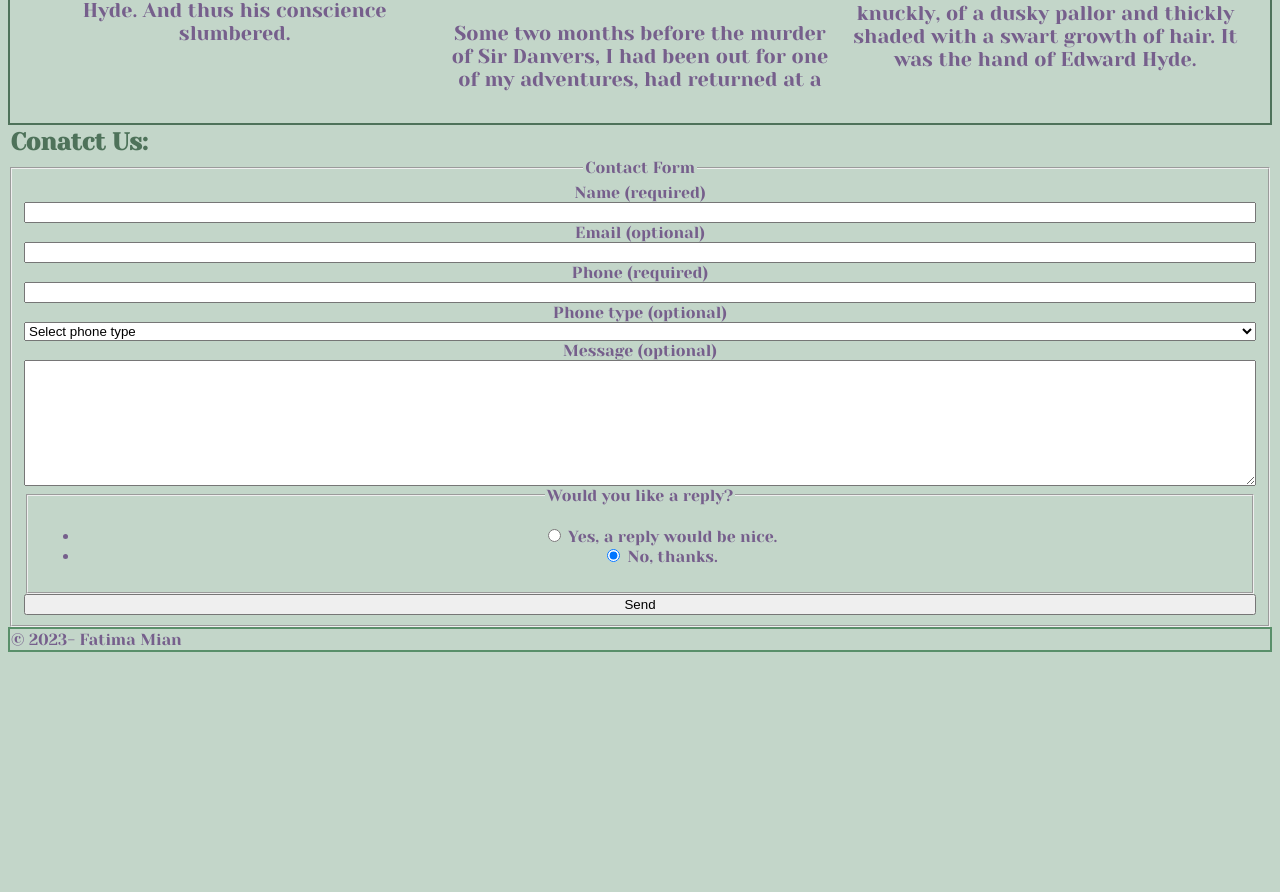
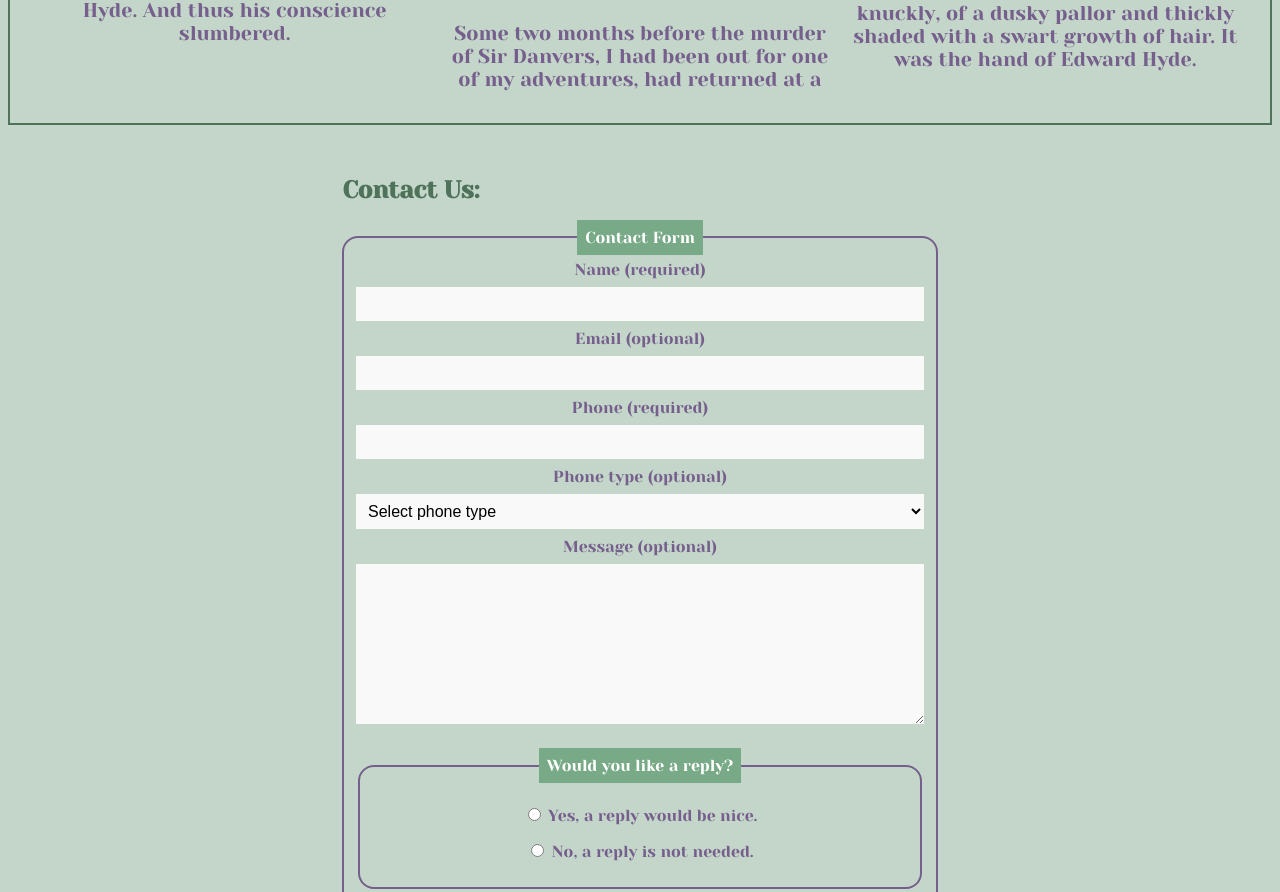
Before and after one commit to RVCC-IDMX/about-me-FatimaM04, a plain HTML site: page index.html in a window 1280 px wide. Shown: the part 4782-5674 px from the top of the page. Before the commit the page ends 5442 px from the top, so only its background shows below. Drawn offline with Linux system fonts and the light colour scheme.

Commit message:
Complete contact form

```diff
--- a/css/style.css
+++ b/css/style.css
@@ -150,6 +150,57 @@ figure {
 /* Contact Form */
 #formElements{
     display: grid;
+    row-gap: .5em;
 
 
 }
+
+#contact {
+    padding: 1rem;
+    max-width: 600px;
+    margin: 2rem auto;
+
+}
+
+fieldset {
+    border: 2px solid;
+    margin-top: 1em;
+    margin-bottom: 1em;
+    border-radius: 1em;
+}
+
+legend{
+    background-color: #78aa87;
+    color: white;
+    padding: .5em;
+
+}
+
+#contact input, #contact textarea, #contact select, #contact button {
+    padding: .5em;
+    font-size: 1rem;
+    background-color: #f8f9f8;
+    border: 1em;
+
+}
+
+#contact ul {
+    list-style: none;
+    padding: 0px;
+
+}
+
+#contact li {
+    margin: 1rem;
+
+}
+
+#contact button {
+    background-color: #78aa87;
+    color: white;
+    border: 1px solid #639271;
+    max-width: 400px;
+    width: 50%;
+    justify-self: center;
+
+}
--- a/index.html
+++ b/index.html
@@ -110,7 +110,7 @@
 </article>
 
 <section id="contact">
-    <h2>Conatct Us:</h2>
+    <h2>Contact Us:</h2>
     <form id="contact form" name="contactform"  method="post" data-netlify="true">
         <fieldset>
 
@@ -153,8 +153,8 @@
                             <label for="message~yes">Yes, a reply would be nice.</label>
                         </li>
                         <li>
-                            <input type="radio" id="message~no" name="reply" value="No reply please." checked>
-                            <label for="message~no">No, thanks.</label>
+                            <input type="radio" id="message~no" name="reply" value="No reply please.">
+                            <label for="message~no">No, a reply is not needed.</label>
                         </li>
 
                     </ul>
```
